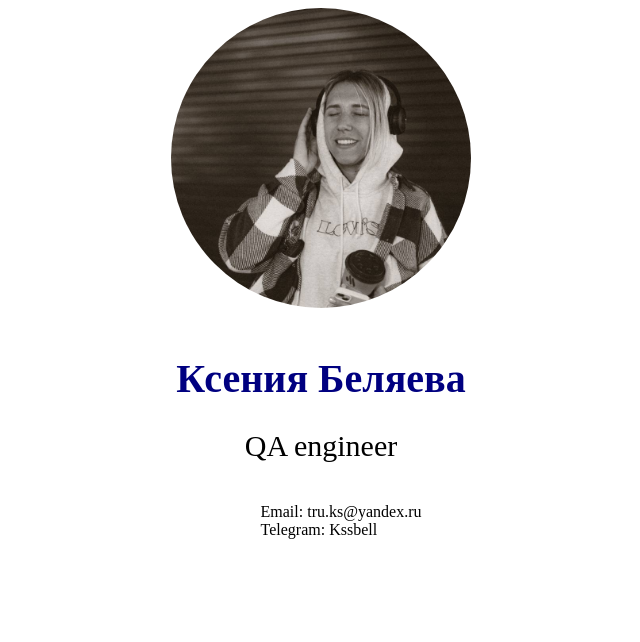
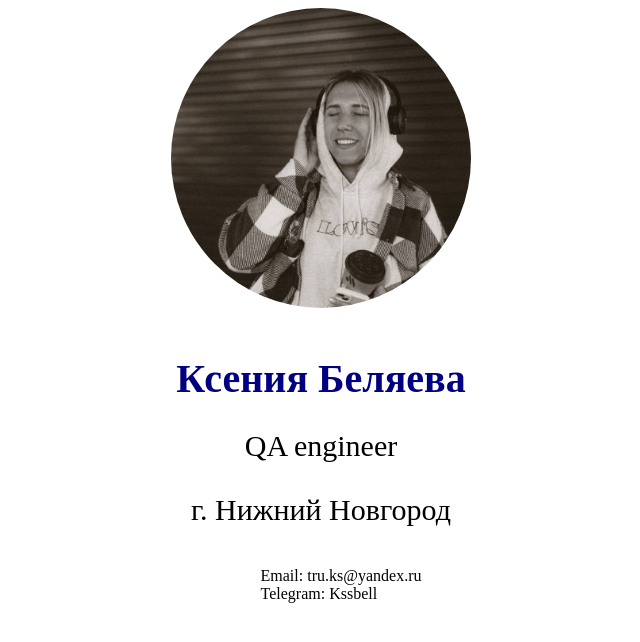
Before and after one commit to Bellksu/CV, a plain HTML site: page index.html in a window 1280 px wide. Shown: the whole page, without its empty margins (319-959 px from the left). Drawn offline with Linux system fonts and the light colour scheme.

Commit message:
добавила параграф

```diff
--- a/index.html
+++ b/index.html
@@ -11,6 +11,7 @@
         <img src="001.jpg" alt="Фото" class="profile-picture">
         <h1>Ксения Беляева</h1>
          <p class="description">QA engineer</p>
+         <p class="description">г. Нижний Новгород</p>
         <ul class="contacts">
             <li><a href="mailto:your@email.com" >Email: tru.ks@yandex.ru </a></li>
             <li><a href="http://t.me/Kssbell">Telegram: Kssbell</a></li>
```
